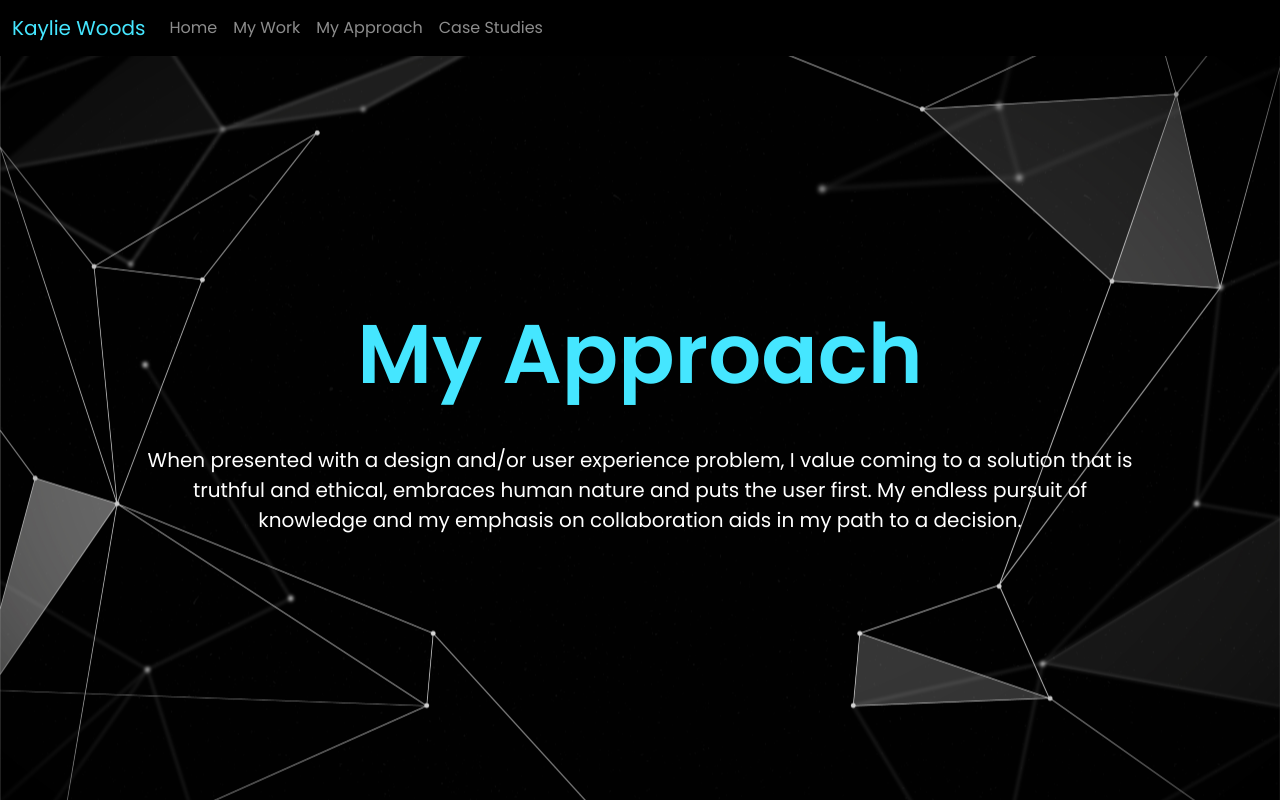
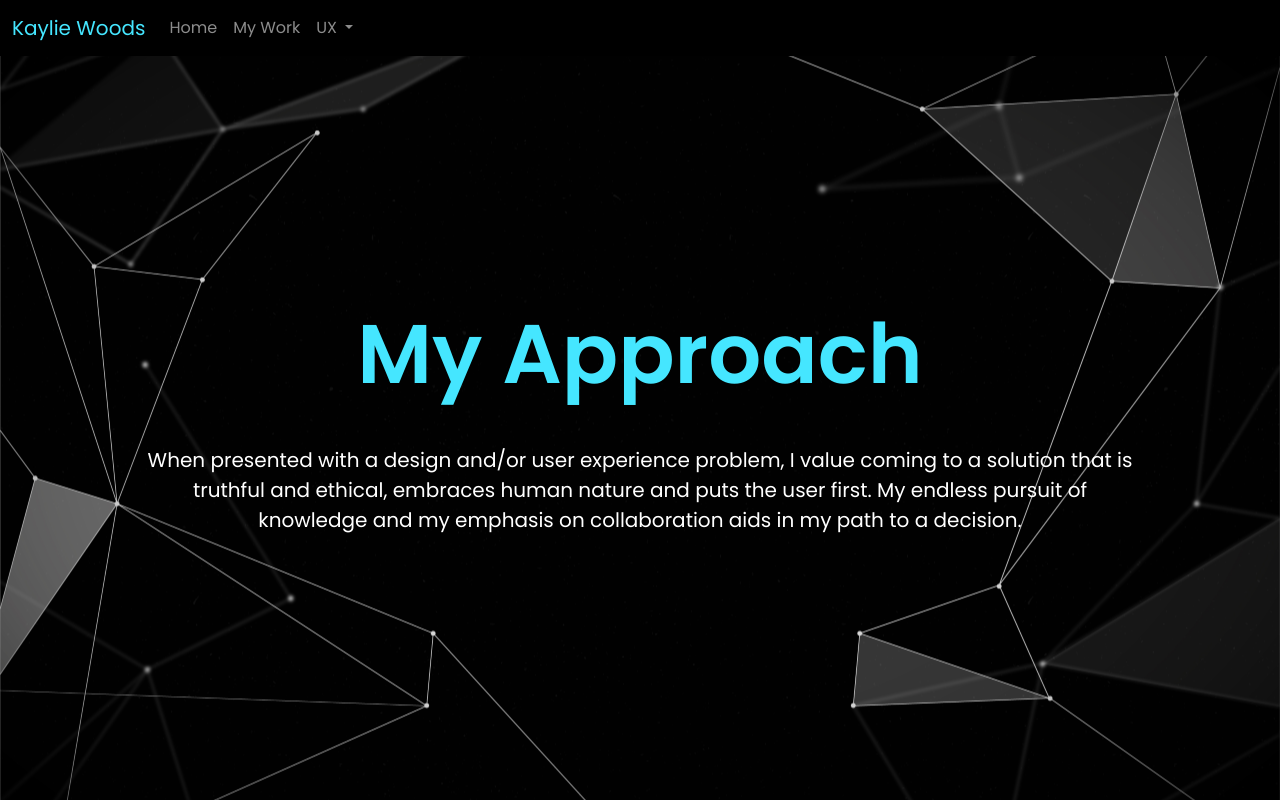
Before and after one commit to mckeekaylie/kaylie-woods-portfolio, an Angular app in the folder kaylie-woods-portfolio-app/: page /my-approach in a window 1280 px wide. Shown: the top 802 px of the page. Built offline with nearby package versions, Linux system fonts and the light colour scheme.

Commit message:
Text updates

```diff
--- a/kaylie-woods-portfolio-app/src/app/shared/components/hero/hero.component.html
+++ b/kaylie-woods-portfolio-app/src/app/shared/components/hero/hero.component.html
@@ -39,7 +39,7 @@
         <div class="row">
             <div class="col">
                 <p>
-                    I'm a Design Engineer with a unique blend of full-stack engineering and UX/UI design expertise,
+                    I'm a Software Engineer with a unique blend of full-stack engineering and UX/UI design expertise,
                     bridging the gap between designers and engineers.
                 </p>
             </div>
--- a/kaylie-woods-portfolio-app/src/app/shared/components/nav/nav.component.html
+++ b/kaylie-woods-portfolio-app/src/app/shared/components/nav/nav.component.html
@@ -1,6 +1,6 @@
 <!--NAV-->
 <div class="nav-wrapper">
-  <nav class="navbar navbar-expand-lg navbar-dark">
+  <nav class="navbar navbar-expand-lg" data-bs-theme="dark">
     <div class="container-fluid">
       <a class="navbar-brand" routerLink="/">Kaylie Woods</a>
 
@@ -17,11 +17,16 @@
           <li class="nav-item">
             <a class="nav-link" routerLink="/my-work">My Work</a>
           </li>
-          <li class="nav-item">
-            <a class="nav-link" routerLink="/my-approach">My Approach</a>
-          </li>
-          <li class="nav-item">
-            <a class="nav-link" routerLink="/case-studies">Case Studies</a>
+          <li class="nav-item dropdown">
+            <a class="nav-link dropdown-toggle" href="#" role="button" data-bs-toggle="dropdown" aria-expanded="false">
+              UX
+            </a>
+            <ul class="dropdown-menu">
+              <li><a class="nav-link" routerLink="/my-approach">My Approach</a>
+              </li>
+              <li><a class="nav-link" routerLink="/case-studies">Case Studies</a>
+              </li>
+            </ul>
           </li>
         </ul>
       </div>
--- a/kaylie-woods-portfolio-app/src/app/shared/enum.ts
+++ b/kaylie-woods-portfolio-app/src/app/shared/enum.ts
@@ -6,8 +6,8 @@ export enum MyJourney {
 }
 
 export enum MySkills {
-  skillsDesc = 'As a versatile engineer who is equally as adept at design as engineering, my skillset spans the entire process of building software. I like to group my skills into three categories: Ideate, Design and Build.',
+  skillsDesc = 'As a versatile software engineer who is equally as adept at design as engineering, my skillset spans the entire process of building software. I like to group my skills into three categories: Ideate, Design and Build.',
   ideateDesc = 'Determine solutions to a problem by gathering pertinent information, receiving user/stakeholder input, conducting adequate research, and participation in or ownership of ideation/discovery.',
   designDesc = 'Bring the findings of the discovery/ideation phase to fruition in wireframes, mockups and prototypes in addition to creating or optimizing any visuals required for the design.',
-  buildDesc = 'Translate mockups into a fully-functional, pixel-perfect user interface that requests and displays applicable data.',
+  buildDesc = 'Translate mockups into a fully-functional, pixel-perfect user interface that requests and displays applicable data. Establish communication between the front-end and back-end via APIs. Properly handle then return the data requested by the front-end inside the back-end application, querying the database.',
 }
```
Also changed, not shown: kaylie-woods-portfolio-app/public/assets/data/skills.json (+5 -4 lines).
